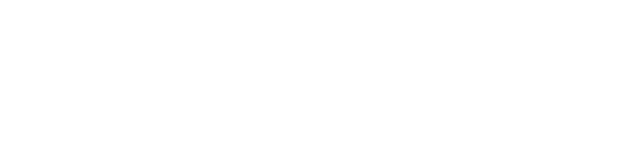
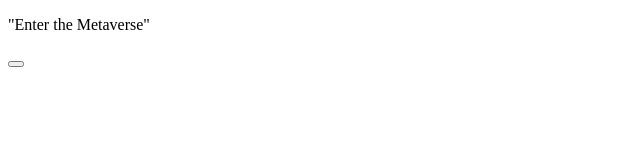
Before and after one commit to acciojob/enter-metaverse-Rafe7350, a website: page main.html in a window 1280 px wide. Shown: the whole page, without its empty margins (0-640 px from the left). Drawn offline with Linux system fonts and the light colour scheme.

Commit message:
created a submission

```diff
--- a/main.html
+++ b/main.html
@@ -7,6 +7,12 @@
 </head>
 
 <body>
+<div>
+<p id="status"> "Enter the Metaverse"</p>
+	<button id="enterBtn"></button>
+
+</div>
+
 	<!-- the entire body must be written by student -->
     <script type="text/javascript" src="./script.js">
 </script>
```
